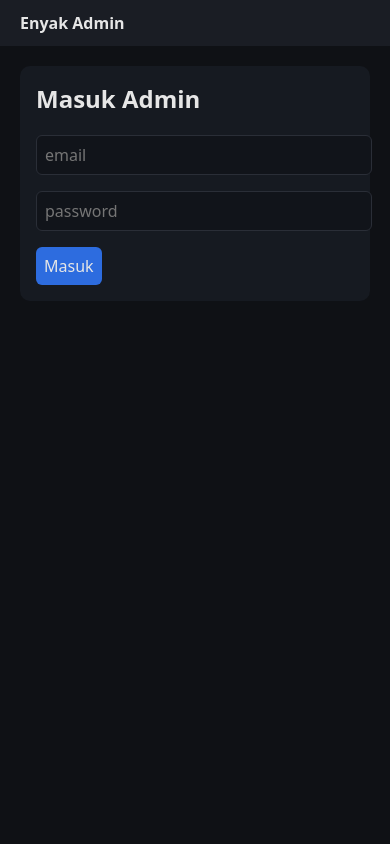
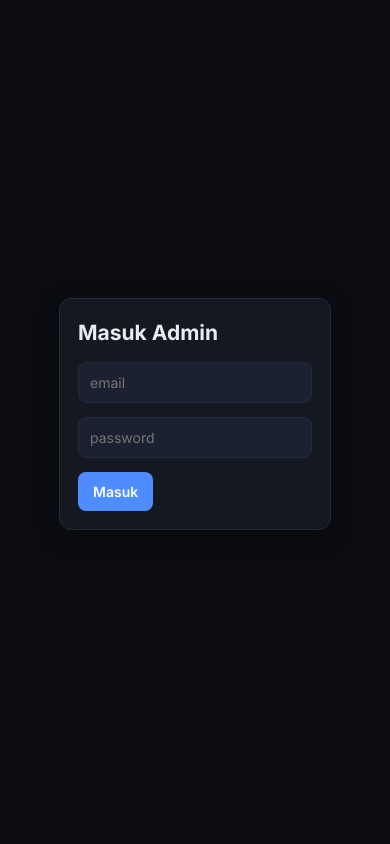
Before and after one commit to rigaz29/enyak-backend, a PHP site: page /admin/login.php in a window 390 px wide. Run offline with PHP 8.4, Linux system fonts and the light colour scheme.

Commit message:
Admin UI Fase 1: modern responsive shell + design system
Custom CSS design system (assets/admin.css: dark+light tokens, components) + Alpine.js (CDN) shell in _layout.php: collapsible sidebar with active nav, mobile drawer + scrim, topbar with dark-mode toggle (localStorage), Inter font + Lucide icons, flash->toast helper, auth pages get a centered layout. Existing pages keep their markup/class names and inherit the new look (no logic/DB/markup changes) — verified login + devices/channels/import render with data intact.

Co-Authored-By: Claude Opus 4.8 <noreply@anthropic.com>

```diff
--- a/public/admin/_bootstrap.php
+++ b/public/admin/_bootstrap.php
@@ -75,4 +75,17 @@ function query(string $key, $default = null)
     return $_GET[$key] ?? $default;
 }
 
+/** Set a one-shot flash message (rendered as a toast after the next redirect). */
+function flash(string $msg, string $type = 'success'): void
+{
+    $_SESSION['flash'] = ['msg' => $msg, 'type' => $type];
+}
+
+function takeFlash(): ?array
+{
+    $f = $_SESSION['flash'] ?? null;
+    unset($_SESSION['flash']);
+    return $f;
+}
+
 require __DIR__ . '/_layout.php';
--- a/public/admin/_layout.php
+++ b/public/admin/_layout.php
@@ -1,9 +1,14 @@
 <?php
 declare(strict_types=1);
 
-function layout_header(string $title): void
+/** Active-nav helper: marks the current page. */
+function navActive(string $file): string
 {
-    $admin = currentAdmin();
+    return basename($_SERVER['SCRIPT_NAME'] ?? '') === $file ? 'active' : '';
+}
+
+function layout_head(string $title): void
+{
     ?>
 <!doctype html>
 <html lang="id">
@@ -11,43 +16,77 @@ function layout_header(string $title): void
 <meta charset="utf-8">
 <meta name="viewport" content="width=device-width, initial-scale=1">
 <title><?= h($title) ?> — Enyak Admin</title>
-<style>
-  :root { color-scheme: dark; }
-  body { font-family: system-ui, Arial, sans-serif; margin: 0; background: #0f1115; color: #e6e6e6; }
-  header { background: #1a1d24; padding: 12px 20px; display: flex; gap: 16px; align-items: center; }
-  a { color: #7db3ff; text-decoration: none; }
-  nav a { margin-right: 14px; }
-  main { padding: 20px; max-width: 1100px; margin: 0 auto; }
-  h2 { margin-top: 0; }
-  table { width: 100%; border-collapse: collapse; }
-  th, td { padding: 8px; border-bottom: 1px solid #2a2e37; text-align: left; font-size: 14px; vertical-align: top; }
-  input, select, textarea, button { font: inherit; padding: 8px; border-radius: 6px; border: 1px solid #2a2e37; background: #11141a; color: #e6e6e6; }
-  button { background: #2d6cdf; border: none; cursor: pointer; }
-  button.btn-danger { background: #c0392b; }
-  .muted { color: #9aa0aa; font-size: 12px; }
-  .pill { padding: 2px 8px; border-radius: 999px; font-size: 12px; color: #fff; }
-  form.inline { display: inline; }
-  .card { background: #161a21; padding: 16px; border-radius: 10px; margin-bottom: 16px; }
-</style>
+<script>document.documentElement.setAttribute('data-theme', localStorage.getItem('enyak_theme') || 'dark');</script>
+<link rel="preconnect" href="https://fonts.googleapis.com">
+<link href="https://fonts.googleapis.com/css2?family=Inter:wght@400;500;600;700&display=swap" rel="stylesheet">
+<link rel="stylesheet" href="assets/admin.css">
+<script defer src="https://unpkg.com/lucide@latest/dist/umd/lucide.min.js"></script>
+<script defer src="assets/admin.js"></script>
+<script defer src="https://unpkg.com/alpinejs@3.x.x/dist/cdn.min.js"></script>
 </head>
-<body>
-<header>
-  <strong>Enyak Admin</strong>
-  <?php if ($admin): ?>
-    <nav>
-      <a href="devices.php">Devices</a>
-      <a href="channels.php">Channels</a>
-      <a href="import.php">Import M3U</a>
-    </nav>
-    <span style="margin-left:auto" class="muted"><?= h($admin['email']) ?></span>
-    <a href="logout.php">Keluar</a>
-  <?php endif; ?>
-</header>
-<main>
+    <?php
+}
+
+function layout_toasts(): void
+{
+    $f = takeFlash();
+    if ($f === null) {
+        return;
+    }
+    echo '<div class="toasts"><div class="toast ' . h($f['type']) . '">' . h($f['msg']) . '</div></div>';
+}
+
+function layout_header(string $title): void
+{
+    layout_head($title);
+    $admin = currentAdmin();
+
+    // Auth pages (not logged in): minimal centered layout, no sidebar.
+    if ($admin === null) {
+        echo '<body><div class="auth-wrap">';
+        layout_toasts();
+        return;
+    }
+    ?>
+<body x-data="adminShell()">
+  <div class="scrim" :class="sidebarOpen && 'show'" @click="sidebarOpen=false"></div>
+  <div class="app">
+    <aside class="sidebar" :class="sidebarOpen && 'open'">
+      <div class="brand"><span class="dot"><i data-lucide="tv"></i></span> Enyak Admin</div>
+      <nav class="nav">
+        <a href="devices.php" class="<?= navActive('devices.php') ?>"><i data-lucide="users"></i> Devices</a>
+        <a href="channels.php" class="<?= navActive('channels.php') ?>"><i data-lucide="tv"></i> Channels</a>
+        <a href="import.php" class="<?= navActive('import.php') ?>"><i data-lucide="upload"></i> Import M3U</a>
+      </nav>
+      <div class="sidebar-foot">
+        <a href="logout.php" class="nav-foot" style="color:var(--muted);display:flex;gap:11px;padding:10px 12px"><i data-lucide="log-out"></i> Keluar</a>
+      </div>
+    </aside>
+
+    <div class="content">
+      <header class="topbar">
+        <button class="icon-btn hamburger" @click="sidebarOpen=true" title="Menu"><i data-lucide="menu"></i></button>
+        <div class="crumb">Admin / <b><?= h($title) ?></b></div>
+        <div class="spacer"></div>
+        <button class="icon-btn" @click="toggleDark()" title="Tema">
+          <i data-lucide="sun" x-show="dark" x-cloak></i><i data-lucide="moon" x-show="!dark" x-cloak></i>
+        </button>
+        <span class="muted" style="margin:0 4px"><?= h($admin['email']) ?></span>
+      </header>
+      <main>
+        <?php layout_toasts(); ?>
     <?php
 }
 
 function layout_footer(): void
 {
-    echo '</main></body></html>';
+    $admin = currentAdmin();
+    if ($admin === null) {
+        echo '</div></body></html>'; // close auth-wrap
+        return;
+    }
+    echo '      </main>
+    </div>
+  </div>
+</body></html>';
 }
--- /dev/null
+++ b/public/admin/assets/admin.css
@@ -0,0 +1,191 @@
+/* Enyak Admin — modern design system (custom, no build step). Dark default + light. */
+:root {
+  --bg: #0b0d12;
+  --surface: #141821;
+  --surface-2: #1b2130;
+  --border: #232a38;
+  --text: #e7ebf3;
+  --muted: #97a0b0;
+  --primary: #4f8cff;
+  --primary-press: #3a73e6;
+  --on-primary: #ffffff;
+  --danger: #ef4444;
+  --danger-bg: #2a1416;
+  --success: #22c55e;
+  --warn: #f59e0b;
+  --radius: 12px;
+  --radius-sm: 8px;
+  --shadow: 0 6px 24px rgba(0,0,0,.35);
+  --sidebar-w: 244px;
+}
+[data-theme="light"] {
+  --bg: #f4f6fb;
+  --surface: #ffffff;
+  --surface-2: #f0f3f9;
+  --border: #e3e8f0;
+  --text: #1b2230;
+  --muted: #5b6472;
+  --primary: #2d6cdf;
+  --primary-press: #2258be;
+  --danger: #dc2626;
+  --danger-bg: #fdecec;
+  --shadow: 0 6px 20px rgba(20,30,60,.08);
+}
+
+* { box-sizing: border-box; }
+[x-cloak] { display: none !important; }
+html, body { margin: 0; padding: 0; }
+body {
+  font-family: 'Inter', system-ui, -apple-system, Segoe UI, Roboto, Arial, sans-serif;
+  background: var(--bg); color: var(--text); font-size: 14px; line-height: 1.5;
+  -webkit-font-smoothing: antialiased;
+}
+a { color: var(--primary); text-decoration: none; }
+h1, h2, h3 { margin: 0 0 .5rem; font-weight: 650; }
+hr { border: none; border-top: 1px solid var(--border); margin: 16px 0; }
+
+/* ---------- App shell ---------- */
+.app { display: flex; min-height: 100vh; }
+.sidebar {
+  width: var(--sidebar-w); flex-shrink: 0; background: var(--surface);
+  border-right: 1px solid var(--border); display: flex; flex-direction: column;
+  position: sticky; top: 0; height: 100vh;
+}
+.brand { display: flex; align-items: center; gap: 10px; padding: 18px 18px 14px; font-weight: 700; font-size: 16px; }
+.brand .dot { width: 26px; height: 26px; border-radius: 8px; background: linear-gradient(135deg,var(--primary),#7c5cff); display: grid; place-items: center; color: #fff; }
+.nav { padding: 8px; display: flex; flex-direction: column; gap: 2px; }
+.nav a {
+  display: flex; align-items: center; gap: 11px; padding: 10px 12px; border-radius: var(--radius-sm);
+  color: var(--muted); font-weight: 500;
+}
+.nav a:hover { background: var(--surface-2); color: var(--text); }
+.nav a.active { background: color-mix(in srgb, var(--primary) 16%, transparent); color: var(--text); }
+.nav a.active svg { color: var(--primary); }
+.nav a svg { width: 18px; height: 18px; }
+.sidebar-foot { margin-top: auto; padding: 12px; border-top: 1px solid var(--border); }
+
+.content { flex: 1; min-width: 0; display: flex; flex-direction: column; }
+.topbar {
+  position: sticky; top: 0; z-index: 20; display: flex; align-items: center; gap: 12px;
+  padding: 12px 22px; background: color-mix(in srgb, var(--bg) 82%, transparent);
+  backdrop-filter: blur(8px); border-bottom: 1px solid var(--border);
+}
+.topbar .crumb { color: var(--muted); font-size: 13px; }
+.topbar .crumb b { color: var(--text); }
+.topbar .spacer { margin-left: auto; }
+.hamburger { display: none; }
+main { padding: 22px; max-width: 1180px; width: 100%; margin: 0 auto; }
+
+/* ---------- Cards ---------- */
+.card {
+  background: var(--surface); border: 1px solid var(--border); border-radius: var(--radius);
+  padding: 18px; margin-bottom: 16px; box-shadow: var(--shadow);
+}
+.card h2, .card h3 { margin-top: 0; }
+.grid { display: grid; gap: 16px; }
+.grid.cols-4 { grid-template-columns: repeat(4, 1fr); }
+.stat { display: flex; flex-direction: column; gap: 4px; }
+.stat .num { font-size: 26px; font-weight: 700; }
+.stat .lbl { color: var(--muted); font-size: 13px; }
+
+/* ---------- Buttons ---------- */
+button, .btn {
+  font: inherit; font-weight: 550; cursor: pointer; border: 1px solid transparent;
+  background: var(--primary); color: var(--on-primary);
+  padding: 8px 14px; border-radius: var(--radius-sm); display: inline-flex; align-items: center; gap: 7px;
+  transition: background .15s, border-color .15s, transform .05s;
+}
+button:hover, .btn:hover { background: var(--primary-press); }
+button:active, .btn:active { transform: translateY(1px); }
+button svg, .btn svg { width: 16px; height: 16px; }
+.btn-ghost, button.btn-ghost {
+  background: transparent; color: var(--text); border-color: var(--border);
+}
+.btn-ghost:hover, button.btn-ghost:hover { background: var(--surface-2); }
+.btn-danger, button.btn-danger { background: var(--danger); }
+.btn-danger:hover, button.btn-danger:hover { background: #c43030; }
+.btn-sm, button.btn-sm { padding: 6px 10px; font-size: 13px; }
+.icon-btn {
+  background: transparent; border: 1px solid var(--border); color: var(--text);
+  width: 38px; height: 38px; padding: 0; justify-content: center;
+}
+.icon-btn:hover { background: var(--surface-2); }
+
+/* ---------- Forms ---------- */
+input, select, textarea {
+  font: inherit; width: 100%; padding: 9px 11px; border-radius: var(--radius-sm);
+  border: 1px solid var(--border); background: var(--surface-2); color: var(--text);
+}
+input:focus, select:focus, textarea:focus {
+  outline: none; border-color: var(--primary); box-shadow: 0 0 0 3px color-mix(in srgb, var(--primary) 25%, transparent);
+}
+input[type="checkbox"] { width: auto; accent-color: var(--primary); }
+label { display: inline-block; }
+.field { margin-bottom: 14px; }
+.field > label { font-weight: 550; margin-bottom: 6px; display: block; }
+.field .hint { color: var(--muted); font-size: 12px; margin-top: 4px; }
+.row-inline { display: flex; flex-wrap: wrap; gap: 10px; align-items: center; }
+form.inline { display: inline; }
+
+/* ---------- Accordion (Opsi Lanjutan) ---------- */
+.accordion { border: 1px solid var(--border); border-radius: var(--radius-sm); margin: 12px 0; overflow: hidden; }
+.accordion > summary { cursor: pointer; padding: 12px 14px; font-weight: 600; background: var(--surface-2); list-style: none; }
+.accordion > summary::-webkit-details-marker { display: none; }
+.accordion[open] > summary { border-bottom: 1px solid var(--border); }
+.accordion .acc-body { padding: 14px; }
+
+/* ---------- Table ---------- */
+.table-wrap { overflow-x: auto; border-radius: var(--radius); border: 1px solid var(--border); }
+table { width: 100%; border-collapse: collapse; background: var(--surface); }
+th, td { padding: 11px 12px; text-align: left; font-size: 14px; vertical-align: middle; border-bottom: 1px solid var(--border); }
+thead th { color: var(--muted); font-weight: 600; font-size: 12px; text-transform: uppercase; letter-spacing: .03em; background: var(--surface-2); }
+tbody tr:hover { background: var(--surface-2); }
+tbody tr:last-child td { border-bottom: none; }
+.mono { font-family: ui-monospace, Menlo, Consolas, monospace; font-size: 13px; }
+
+/* ---------- Badges / pills ---------- */
+.badge, .pill { display: inline-flex; align-items: center; gap: 5px; padding: 3px 9px; border-radius: 999px; font-size: 12px; font-weight: 600; }
+.badge-premium, .pill { color: #fff; }
+.badge-soft { background: var(--surface-2); color: var(--muted); border: 1px solid var(--border); }
+.muted { color: var(--muted); font-size: 12px; }
+
+/* ---------- Empty state ---------- */
+.empty { text-align: center; padding: 48px 20px; color: var(--muted); }
+.empty svg { width: 40px; height: 40px; opacity: .6; margin-bottom: 10px; }
+
+/* ---------- Toast ---------- */
+.toasts { position: fixed; right: 18px; bottom: 18px; z-index: 60; display: flex; flex-direction: column; gap: 10px; }
+.toast {
+  background: var(--surface); border: 1px solid var(--border); border-left: 4px solid var(--primary);
+  border-radius: var(--radius-sm); padding: 12px 16px; box-shadow: var(--shadow); min-width: 240px;
+  animation: toastIn .25s ease;
+}
+.toast.success { border-left-color: var(--success); }
+.toast.error { border-left-color: var(--danger); }
+@keyframes toastIn { from { opacity: 0; transform: translateY(8px); } to { opacity: 1; transform: none; } }
+
+/* ---------- Modal (Alpine) ---------- */
+.modal-overlay { position: fixed; inset: 0; background: rgba(0,0,0,.55); display: grid; place-items: center; z-index: 50; padding: 16px; }
+.modal { background: var(--surface); border: 1px solid var(--border); border-radius: var(--radius); padding: 22px; max-width: 420px; width: 100%; box-shadow: var(--shadow); }
+
+/* ---------- Auth (login/setup) ---------- */
+.auth-wrap { min-height: 100vh; display: grid; place-items: center; padding: 20px; }
+.auth-card { width: 100%; max-width: 380px; }
+
+/* ---------- Responsive ---------- */
+.scrim { display: none; }
+@media (max-width: 900px) {
+  .grid.cols-4 { grid-template-columns: repeat(2, 1fr); }
+  .sidebar {
+    position: fixed; left: 0; top: 0; z-index: 40; transform: translateX(-100%);
+    transition: transform .22s ease;
+  }
+  .sidebar.open { transform: none; }
+  .hamburger { display: inline-flex; }
+  .scrim.show { display: block; position: fixed; inset: 0; background: rgba(0,0,0,.5); z-index: 35; }
+}
+@media (max-width: 560px) {
+  .grid.cols-4 { grid-template-columns: 1fr; }
+  main { padding: 16px; }
+  .row-inline { gap: 8px; }
+}
--- /dev/null
+++ b/public/admin/assets/admin.js
@@ -0,0 +1,31 @@
+// Enyak Admin — minimal JS. Alpine drives the shell; Lucide renders icons.
+
+// Alpine component for the app shell (sidebar drawer + dark mode).
+function adminShell() {
+  return {
+    sidebarOpen: false,
+    dark: (localStorage.getItem('enyak_theme') || 'dark') === 'dark',
+    init() {
+      this.apply();
+      this.$watch('dark', () => this.apply());
+    },
+    apply() {
+      document.documentElement.setAttribute('data-theme', this.dark ? 'dark' : 'light');
+      localStorage.setItem('enyak_theme', this.dark ? 'dark' : 'light');
+    },
+    toggleDark() { this.dark = !this.dark; },
+  };
+}
+window.adminShell = adminShell;
+
+// Render Lucide icons + auto-dismiss toasts once the DOM is ready.
+document.addEventListener('DOMContentLoaded', function () {
+  if (window.lucide) window.lucide.createIcons();
+  document.querySelectorAll('.toast').forEach(function (t) {
+    setTimeout(function () {
+      t.style.transition = 'opacity .3s';
+      t.style.opacity = '0';
+      setTimeout(function () { t.remove(); }, 320);
+    }, 3500);
+  });
+});
```
